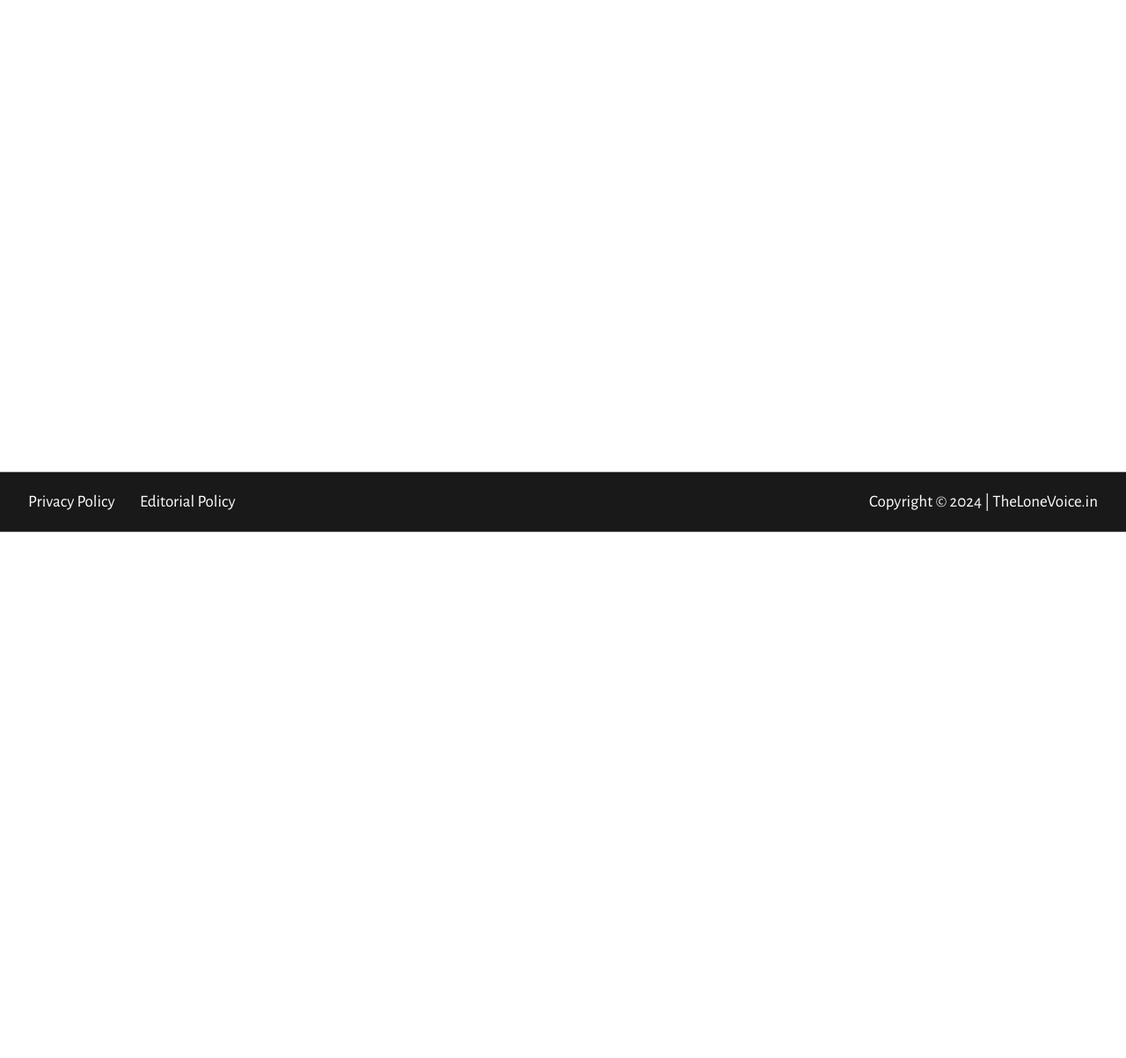
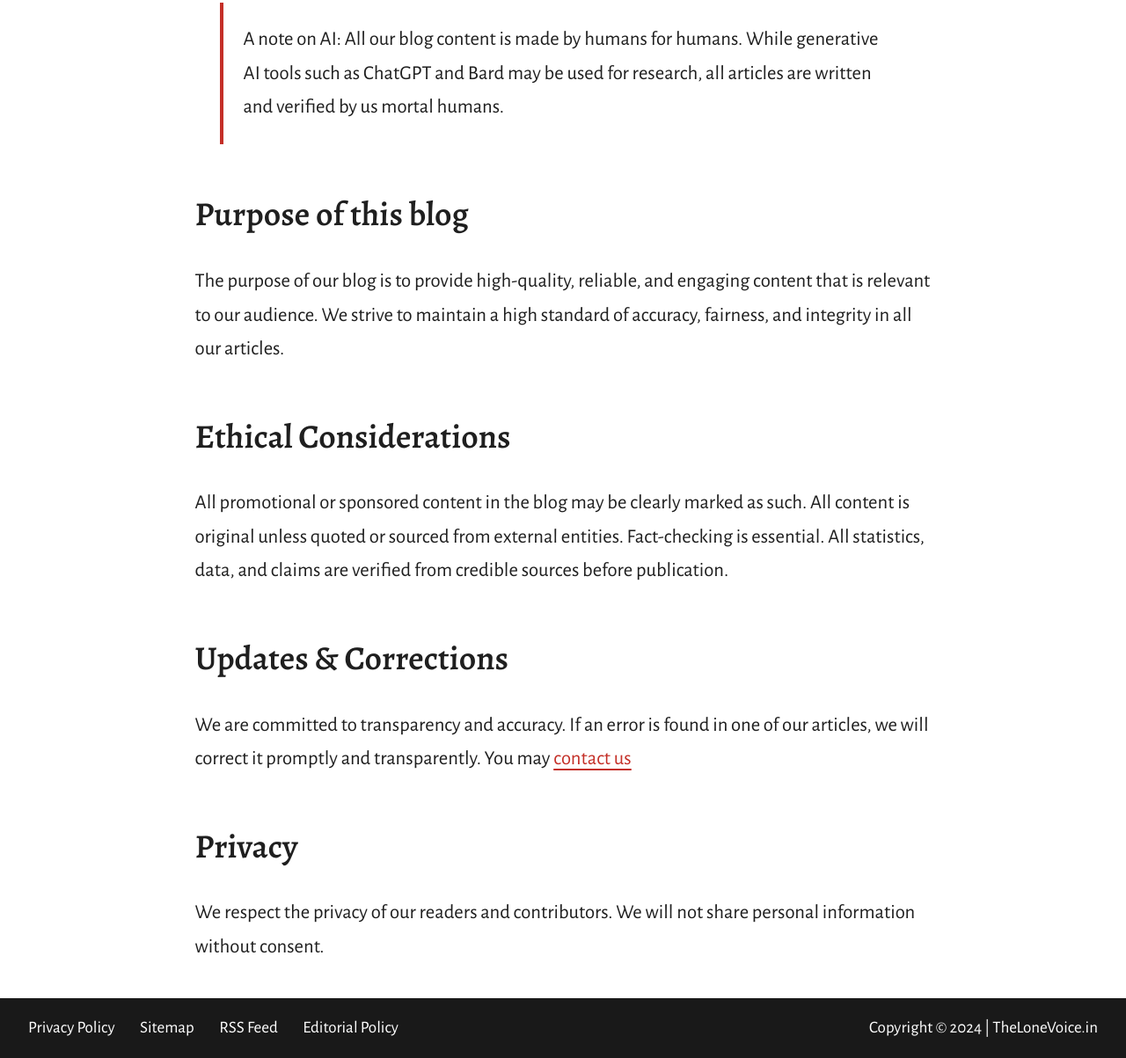
Before and after one commit to SabareeshNv/theblog, an Astro site: page /editorial-policy in a window 1280 px wide. Shown: the part 195-1398 px from the top of the page at 88% size. Before the commit the page ends 800 px from the top, so only its background shows below. Built offline with nearby package versions, Linux system fonts and the light colour scheme; Astro itself is replaced by a stand-in of ours.

Commit message:
editorial policy draft

```diff
--- a/src/lib/components/Footer.astro
+++ b/src/lib/components/Footer.astro
@@ -1,13 +1,14 @@
 ---
 const footer = [
   { text: "Privacy Policy", link: "/privacy-policy" },
+  { text: "Sitemap", link: "#" },
+  { text: "RSS Feed", link: "#" },
   { text: "Editorial Policy", link: "/editorial-policy" },
 ];
 ---
 
 <footer>
-  <div class="wrapper">
-    <div class="footer-grid">
+  <div class="wrapper footer-grid">
     <ul class="flex-row">
       {
         footer.map((item) => (
@@ -19,28 +20,23 @@ const footer = [
     </ul>
     <div class="copy">Copyright © 2024 | TheLoneVoice.in</div>
   </div>
-  </div>
 </footer>
 
 <style>
   footer {
     background-color: #000000e6;
     color: var(--clr-light);
-    padding-block: 2em;
-
-    @media (min-width: 600px) {
     padding-block: 1em;
-    }
   }
 
   .footer-grid {
     display: grid;
-    gap: 2em;
+    gap: 0.75em;
     grid-template-columns: 1fr;
 
     @media (min-width: 600px) {
       grid-template-columns: 2fr 1fr;
-      gap: 0.5em;
+      gap: 0.25em;
     }
   }
 
--- a/src/pages/editorial-policy.astro
+++ b/src/pages/editorial-policy.astro
@@ -8,5 +8,41 @@ const description = "Our editorial policy";
 <BaseLayout {title} {description}>
   <main class="wrapper py typography">
     <h1>{title}</h1>
+
+    <blockquote>
+      <p>
+        A note on AI: All our blog content is made by humans for humans. While
+        generative AI tools such as ChatGPT and Bard may be used for research,
+        all articles are written and verified by us mortal humans.
+      </p>
+    </blockquote>
+
+    <h2>Purpose of this blog</h2>
+    <p>
+      The purpose of our blog is to provide high-quality, reliable, and engaging
+      content that is relevant to our audience. We strive to maintain a high
+      standard of accuracy, fairness, and integrity in all our articles.
+    </p>
+
+    <h2>Ethical Considerations</h2>
+    <p>
+      All promotional or sponsored content in the blog may be clearly marked as
+      such. All content is original unless quoted or sourced from external
+      entities. Fact-checking is essential. All statistics, data, and claims are
+      verified from credible sources before publication.
+    </p>
+
+    <h2>Updates & Corrections</h2>
+    <p>
+      We are committed to transparency and accuracy. If an error is found in one
+      of our articles, we will correct it promptly and transparently. You may <a
+        href="/contact">contact us</a
+      >
+    </p>
+    <h2>Privacy</h2>
+    <p>
+      We respect the privacy of our readers and contributors. We will not share
+      personal information without consent.
+    </p>
   </main>
 </BaseLayout>
```
Lines whose indentation alone changed are shown as unchanged.
